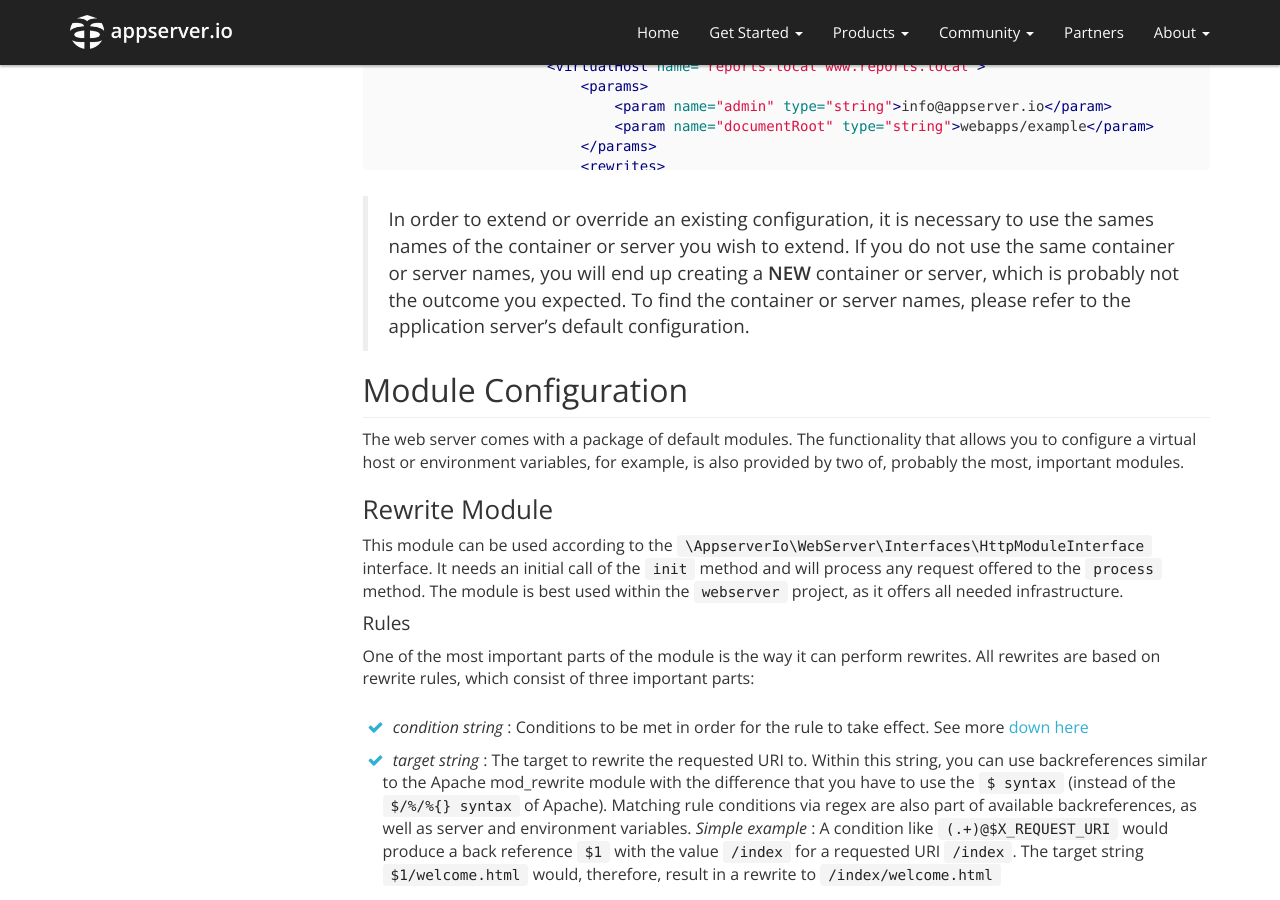
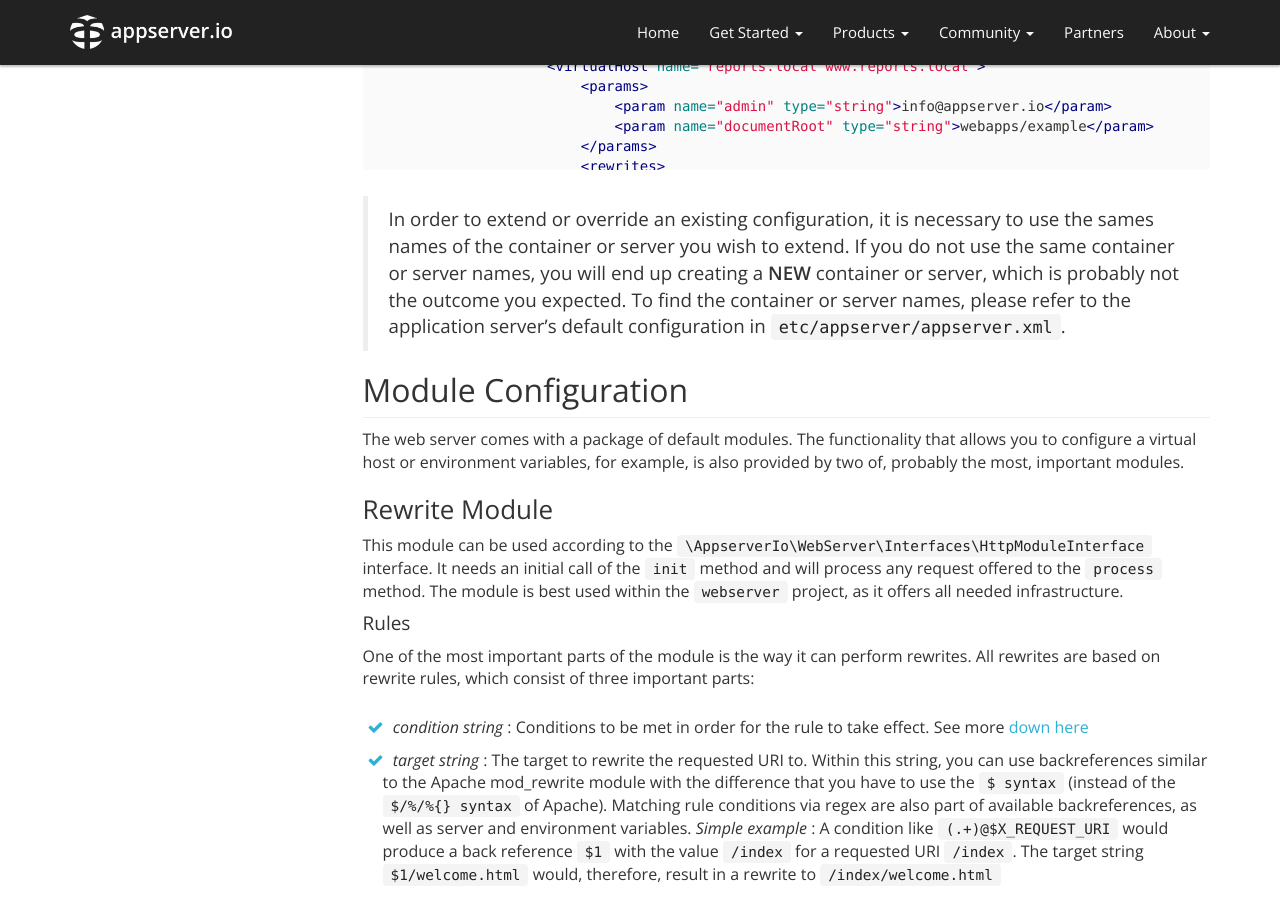
Before and after one commit to appserver-io/appserver, a Jekyll site: the page built from _docs_1_1/configuration.md, in a window 1280 px wide and 900 px high, scrolled down 4885 px. Built offline with Jekyll 4.4.1, drawn with Linux system fonts in a browser that asks for light colours; nearby versions of some CDN libraries; library files that are not in the unit come from our copies; Markdown is read by kramdown in place of the engine named in the settings.

Commit message:
Minor documentation customization

```diff
--- a/_docs_1_1/configuration.md
+++ b/_docs_1_1/configuration.md
@@ -501,7 +501,7 @@ file would look like this.
 > In order to extend or override an existing configuration, it is necessary to use the sames names of the container or
 > server you wish to extend. If you do not use the same container or server names, you will end up creating a **NEW**
 > container or server, which is probably not the outcome you expected. To find the container or server names, please
-> refer to the application server's default configuration.
+> refer to the application server's default configuration in `etc/appserver/appserver.xml`.
 
 ## Module Configuration
 
```
